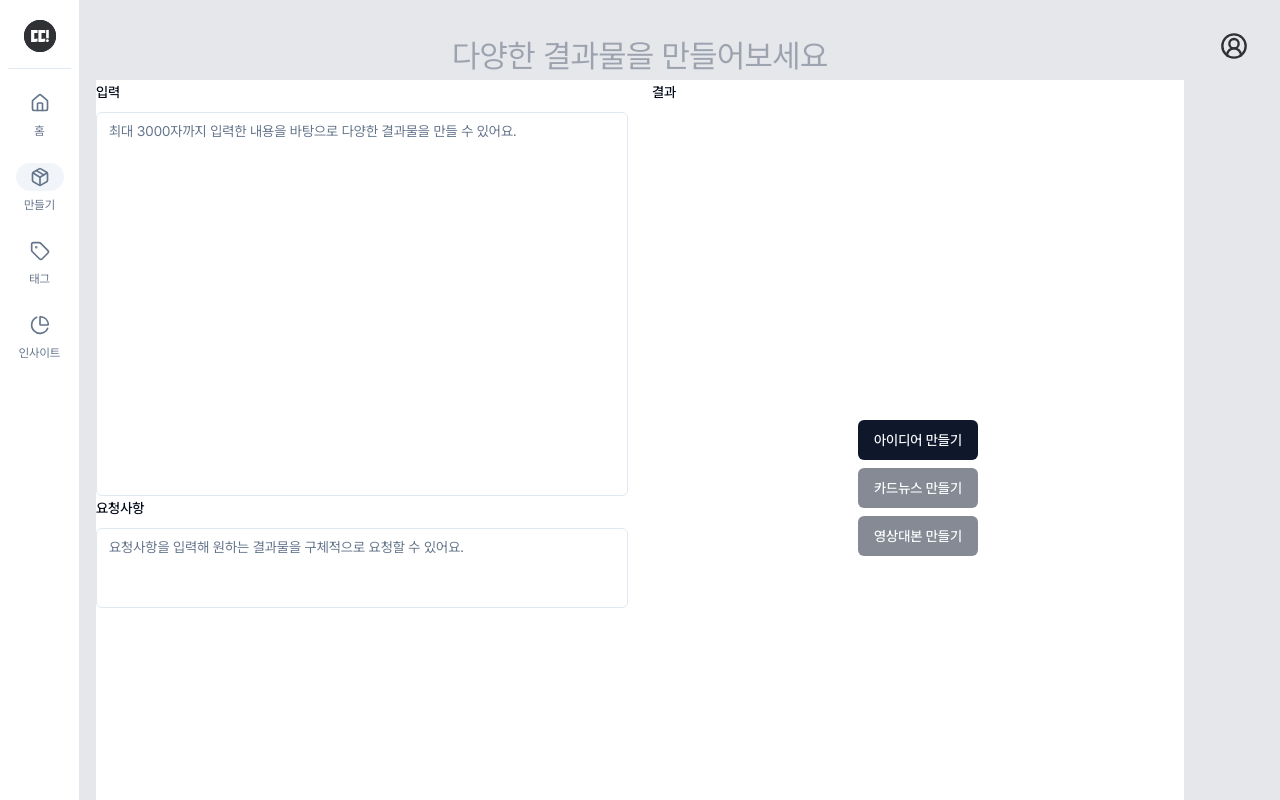
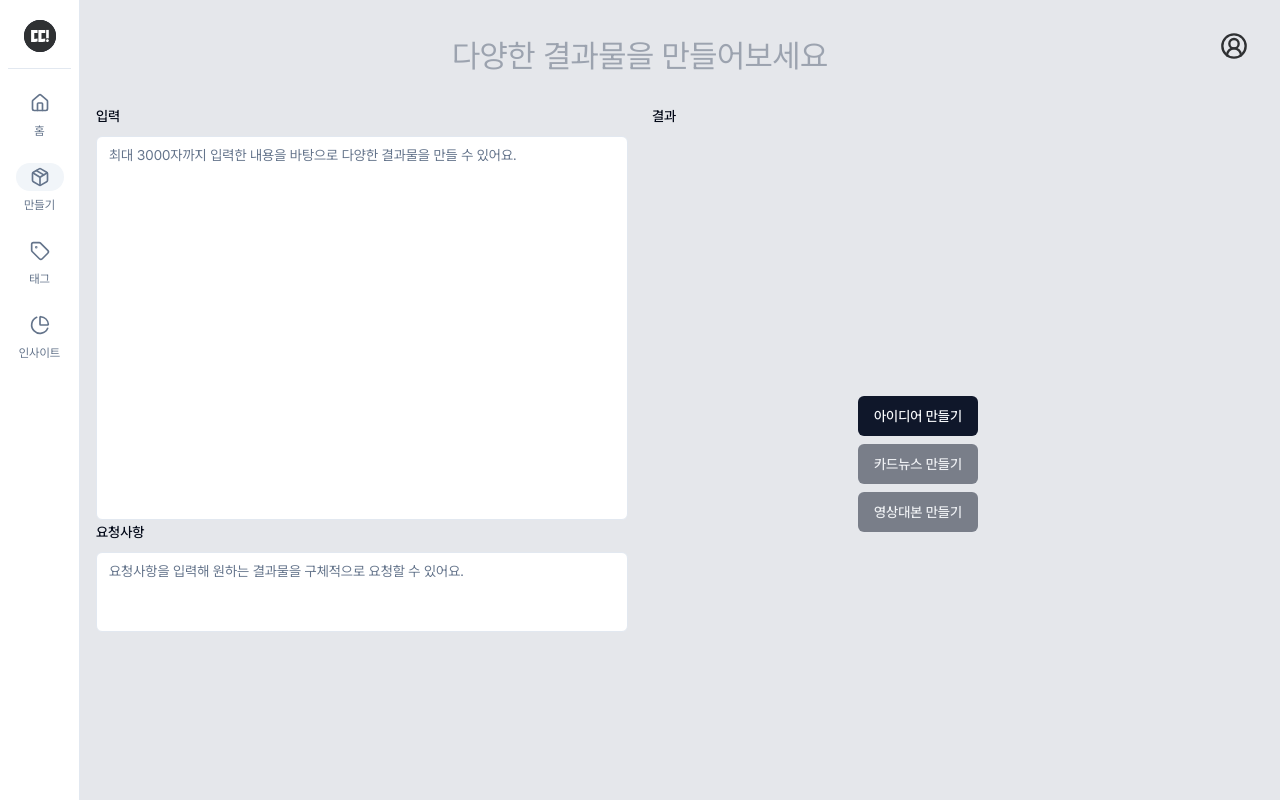
Before and after one commit to jihyundev/tting-front, a Next.js app: page /idea/create in a window 1280 px wide. Built offline with nearby package versions, Linux system fonts and the light colour scheme; no server answers.

Commit message:
feat: fix layout shift

```diff
--- a/src/app/idea/create/page.tsx
+++ b/src/app/idea/create/page.tsx
@@ -4,10 +4,12 @@ import {IdeaCreateForm} from "@/components/idea-create-form";
 export default function CreatePage() {
     return (
         <>
-            <header className="w-full sticky top-0 flex justify-center items-center text-center">
+            <header className="w-full min-h-12 sticky top-6 flex justify-center items-center text-center mb-6">
                 <Typography variant="subtitle1">다양한 결과물을 만들어보세요</Typography>
             </header>
-            <IdeaCreateForm />
+            <div style={{ height: `calc(100% - 96px)` }}>
+                <IdeaCreateForm />
+            </div>
         </>
     )
 }
--- a/src/components/idea-create-form.tsx
+++ b/src/components/idea-create-form.tsx
@@ -51,8 +51,8 @@ export const IdeaCreateForm = () => {
     return (
         <div className="w-full h-full">
             <Form {...form}>
-                <form onSubmit={form.handleSubmit(onSubmit)} className="h-full flex justify-center mx-24 bg-white gap-6">
-                    <div className="flex-1 bg-grey-300">
+                <form onSubmit={form.handleSubmit(onSubmit)} className="h-full flex justify-center mx-24 gap-6">
+                    <div className="flex-1">
                         <FormField
                             control={form.control}
                             name="baseInput"
```
